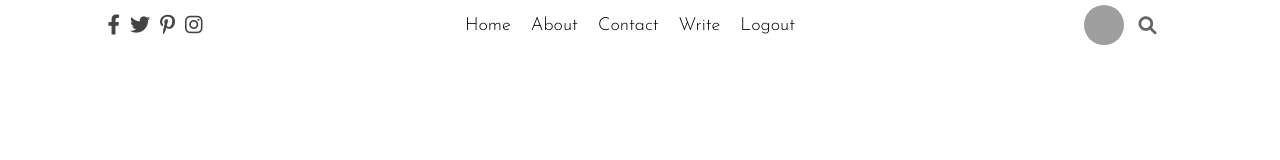
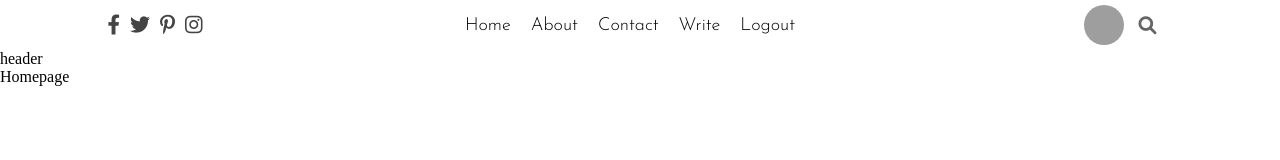
Before and after one commit to whysokara/karablog, a React (Create React App) app: page / in a window 1280 px wide. Shown: the top 160 px of the page. Built offline with nearby package versions, Linux system fonts and the light colour scheme; grey boxes are pictures that could not be loaded.

Commit message:
Added Pages

```diff
--- a/src/App.js
+++ b/src/App.js
@@ -1,9 +1,11 @@
+import Home from "./pages/home/Home";
 import Topbar from "./topbar/Topbar";
 
 function App() {
   return (
     <div className="App">
       <Topbar />
+      <Home />
     </div>
   );
 }
--- /dev/null
+++ b/src/header/Header.jsx
@@ -0,0 +1,7 @@
+import "./header.css";
+
+const Header = () => {
+  return <div className="header"> header</div>;
+};
+
+export default Header;
--- /dev/null
+++ b/src/pages/home/Home.jsx
@@ -0,0 +1,14 @@
+import React from "react";
+import Header from "../../header/Header";
+import "./home.css";
+
+const Home = () => {
+  return (
+    <div className="home">
+      <Header />
+      Homepage
+    </div>
+  );
+};
+
+export default Home;
```
Also changed, not shown: src/header/header.css (added), src/pages/home/home.css (added).
